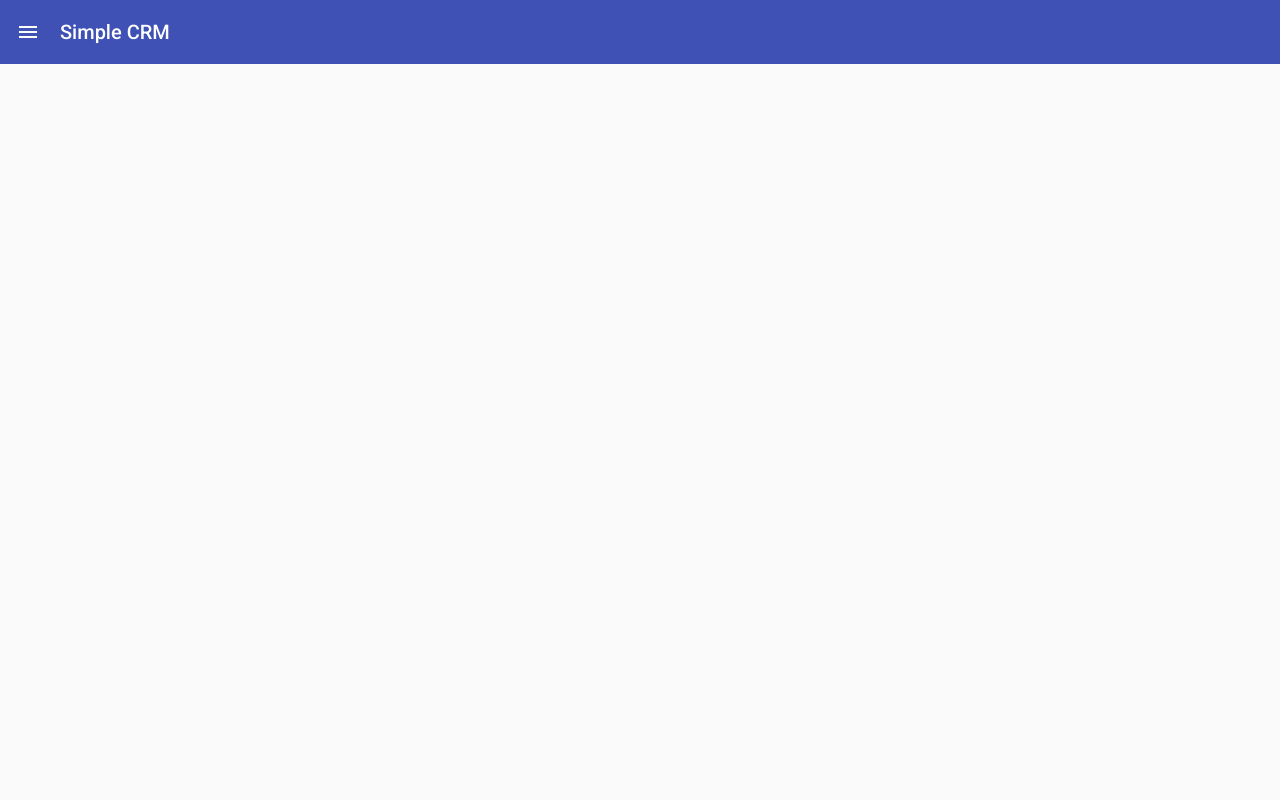
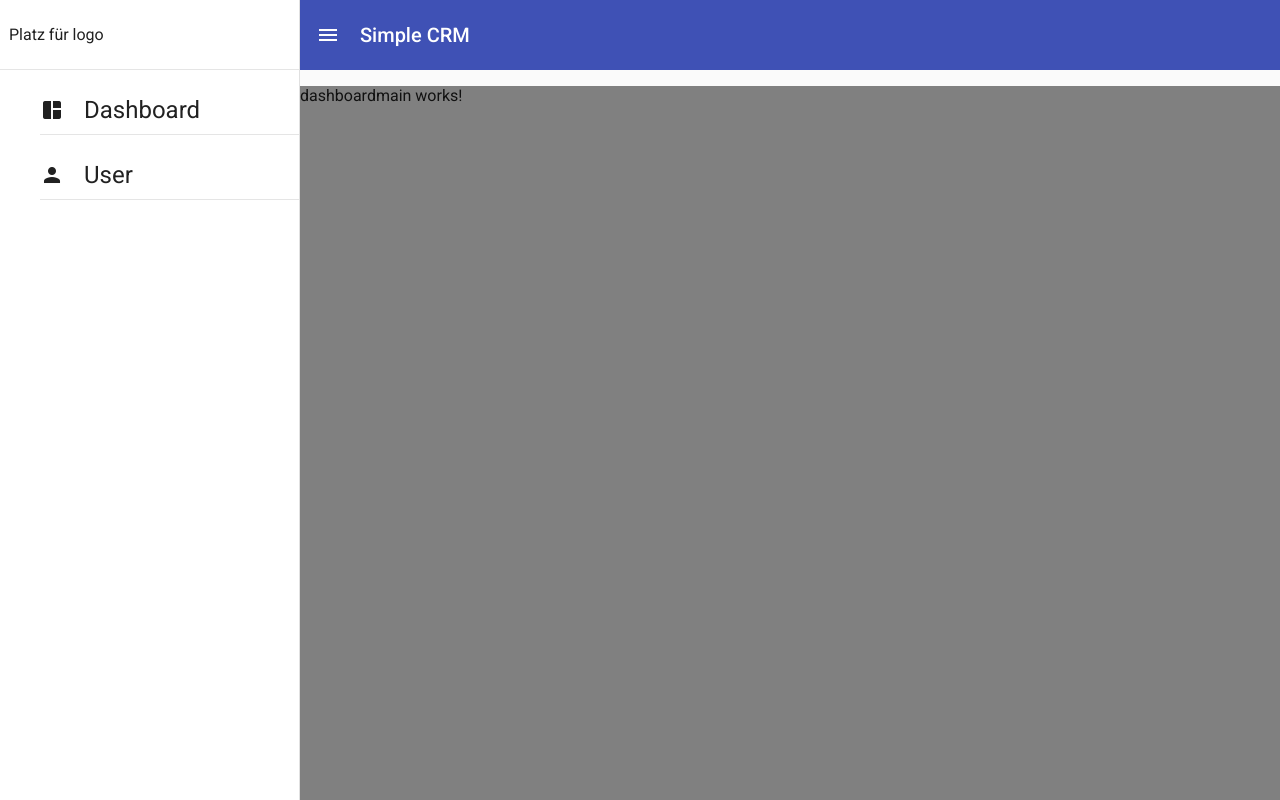
Before and after one commit to Ephistotelis/simple-crm, an Angular app: page / in a window 1280 px wide. Built offline with nearby package versions, Linux system fonts and the light colour scheme.

Commit message:
added dashboard + user nav and components

```diff
--- a/src/app/app-routing.module.ts
+++ b/src/app/app-routing.module.ts
@@ -1,7 +1,12 @@
 import { NgModule } from '@angular/core';
 import { RouterModule, Routes } from '@angular/router';
+import { DashboardmainComponent } from './dashboardmain/dashboardmain.component';
+import { UsermainComponent } from './usermain/usermain.component';
 
-const routes: Routes = [];
+const routes: Routes = [
+  {path: '', component: DashboardmainComponent},
+  {path: 'usermain', component: UsermainComponent},
+];
 
 @NgModule({
   imports: [RouterModule.forRoot(routes)],
--- a/src/app/app.component.html
+++ b/src/app/app.component.html
@@ -1,13 +1,26 @@
 <mat-drawer-container class="mat-drawer-container" autosize>
-    <mat-drawer #drawer class="example-sidenav" mode="side">
-        <p>Auto-resizing sidenav</p>
+    <mat-drawer #drawer class="sidenav" mode="side" [opened]="true">
+        <div class="logo">
+            <p>Platz für logo</p>
+        </div>
+        <ul>
+            <li routerLink="">
+                <mat-icon>space_dashboard</mat-icon>Dashboard
+            </li>
+            <li routerLink="/usermain">
+                <mat-icon>person</mat-icon>User
+            </li>
+        </ul>
     </mat-drawer>
-    <div class="example-sidenav-content">
+    <div class="sidenav-content">
         <mat-toolbar color="primary">
-            <mat-toolbar-row>
+            <mat-toolbar-row class="toolbar-row">
                 <mat-icon class="mat-icon" (click)="drawer.toggle()">menu</mat-icon>
                 <span>Simple CRM</span>
             </mat-toolbar-row>
         </mat-toolbar>
     </div>
+    <div class="maincontent">
+        <router-outlet></router-outlet>
+    </div>
 </mat-drawer-container>
--- a/src/app/app.component.scss
+++ b/src/app/app.component.scss
@@ -2,9 +2,45 @@
     height: 100vh;
     .mat-icon {
         margin-right: 20px;
+    }
+    .toolbar-row {
+        height: 70px;
+    }
+    .sidenav-content {
+        position: sticky;
+        top: 0;
+    }
+    .sidenav {
+        min-width: 300px;
+        .logo {
+            border-bottom: 1px solid rgba(0, 0, 0, 0.1);
+            padding: 9px;
+            max-height: 70px;
+        }
+    }
+    li {
+        list-style: none;
+        margin-bottom: 16px;
+        display: flex;
+        align-items: center;
+        font-size: 24px;
+        border-bottom: 1px solid rgba(0, 0, 0, 0.1);
+        height: 48px;
+        cursor: pointer;
         &:hover {
             transform: scale(1.2);
-            cursor: pointer;
+            mat-icon {
+                transform: scale(1.4);
+            }
         }
     }
 }
+
+mat-toolbar-row {
+    max-height: 70px;
+}
+
+.maincontent {
+    background-color: grey;
+    height: 100vh;
+}
--- a/src/app/app.component.ts
+++ b/src/app/app.component.ts
@@ -1,4 +1,5 @@
 import { Component } from '@angular/core';
+import { RouterLink } from '@angular/router';
 
 @Component({
   selector: 'app-root',
@@ -6,5 +7,4 @@ import { Component } from '@angular/core';
   styleUrls: ['./app.component.scss']
 })
 export class AppComponent {
-  title = 'businessapp';
 }
--- a/src/app/app.module.ts
+++ b/src/app/app.module.ts
@@ -7,9 +7,13 @@ import { BrowserAnimationsModule } from '@angular/platform-browser/animations';
 import {MatToolbarModule} from '@angular/material/toolbar';
 import {MatSidenavModule} from '@angular/material/sidenav';
 import {MatIconModule} from '@angular/material/icon';
+import { DashboardmainComponent } from './dashboardmain/dashboardmain.component';
+import { UsermainComponent } from './usermain/usermain.component';
 @NgModule({
   declarations: [
-    AppComponent
+    AppComponent,
+    DashboardmainComponent,
+    UsermainComponent
   ],
   imports: [
     BrowserModule,
--- /dev/null
+++ b/src/app/dashboardmain/dashboardmain.component.html
@@ -0,0 +1 @@
+<p>dashboardmain works!</p>
--- /dev/null
+++ b/src/app/dashboardmain/dashboardmain.component.ts
@@ -0,0 +1,15 @@
+import { Component, OnInit } from '@angular/core';
+
+@Component({
+  selector: 'app-dashboardmain',
+  templateUrl: './dashboardmain.component.html',
+  styleUrls: ['./dashboardmain.component.scss']
+})
+export class DashboardmainComponent implements OnInit {
+
+  constructor() { }
+
+  ngOnInit(): void {
+  }
+
+}
--- /dev/null
+++ b/src/app/usermain/usermain.component.html
@@ -0,0 +1 @@
+<p>usermain works!</p>
--- /dev/null
+++ b/src/app/usermain/usermain.component.ts
@@ -0,0 +1,15 @@
+import { Component, OnInit } from '@angular/core';
+
+@Component({
+  selector: 'app-usermain',
+  templateUrl: './usermain.component.html',
+  styleUrls: ['./usermain.component.scss']
+})
+export class UsermainComponent implements OnInit {
+
+  constructor() { }
+
+  ngOnInit(): void {
+  }
+
+}
```
Also changed, not shown: src/styles.scss (+9 -2 lines), src/app/dashboardmain/dashboardmain.component.scss (added), src/app/usermain/usermain.component.scss (added), 2 other files (tests, documents, lock files or other folders).
